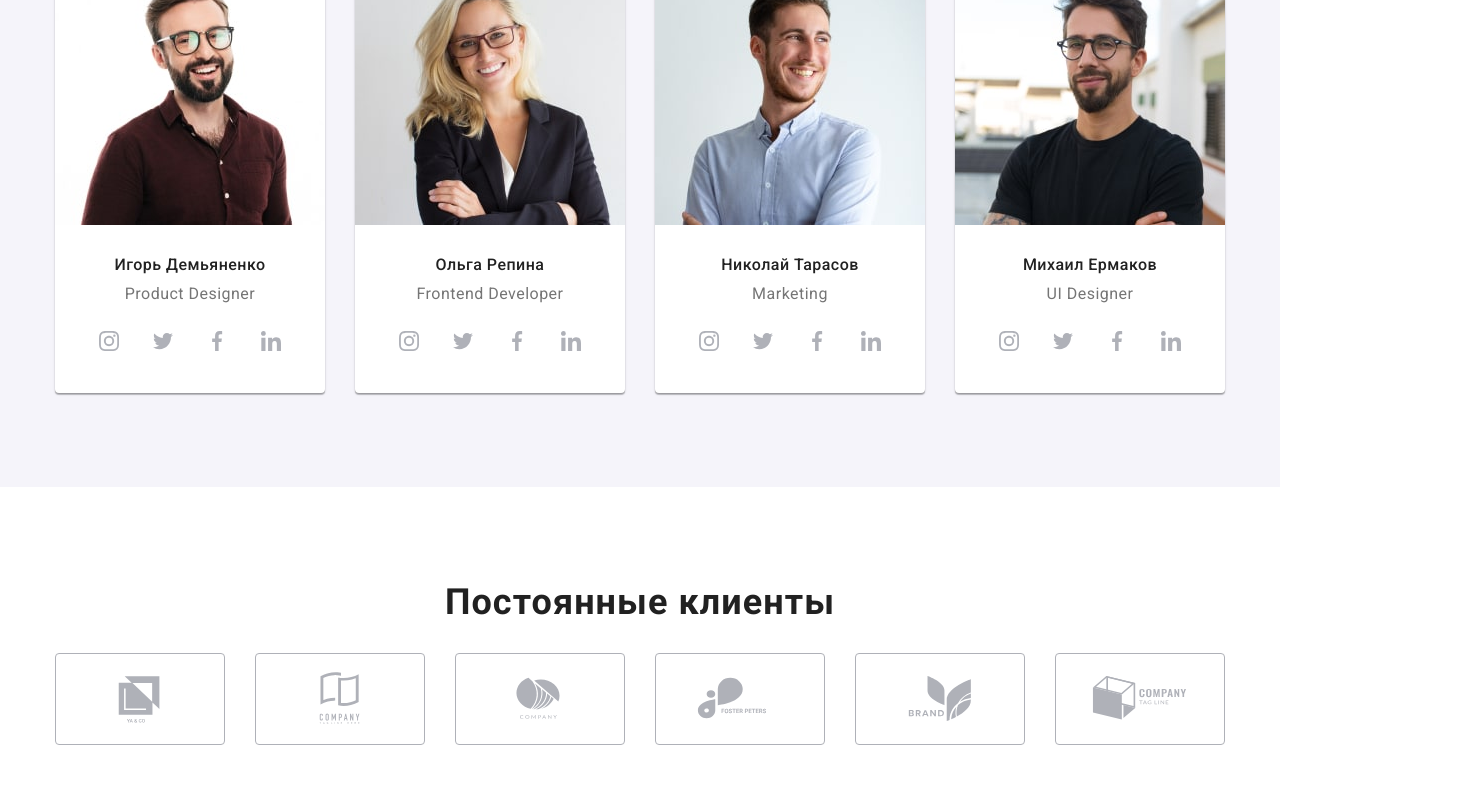
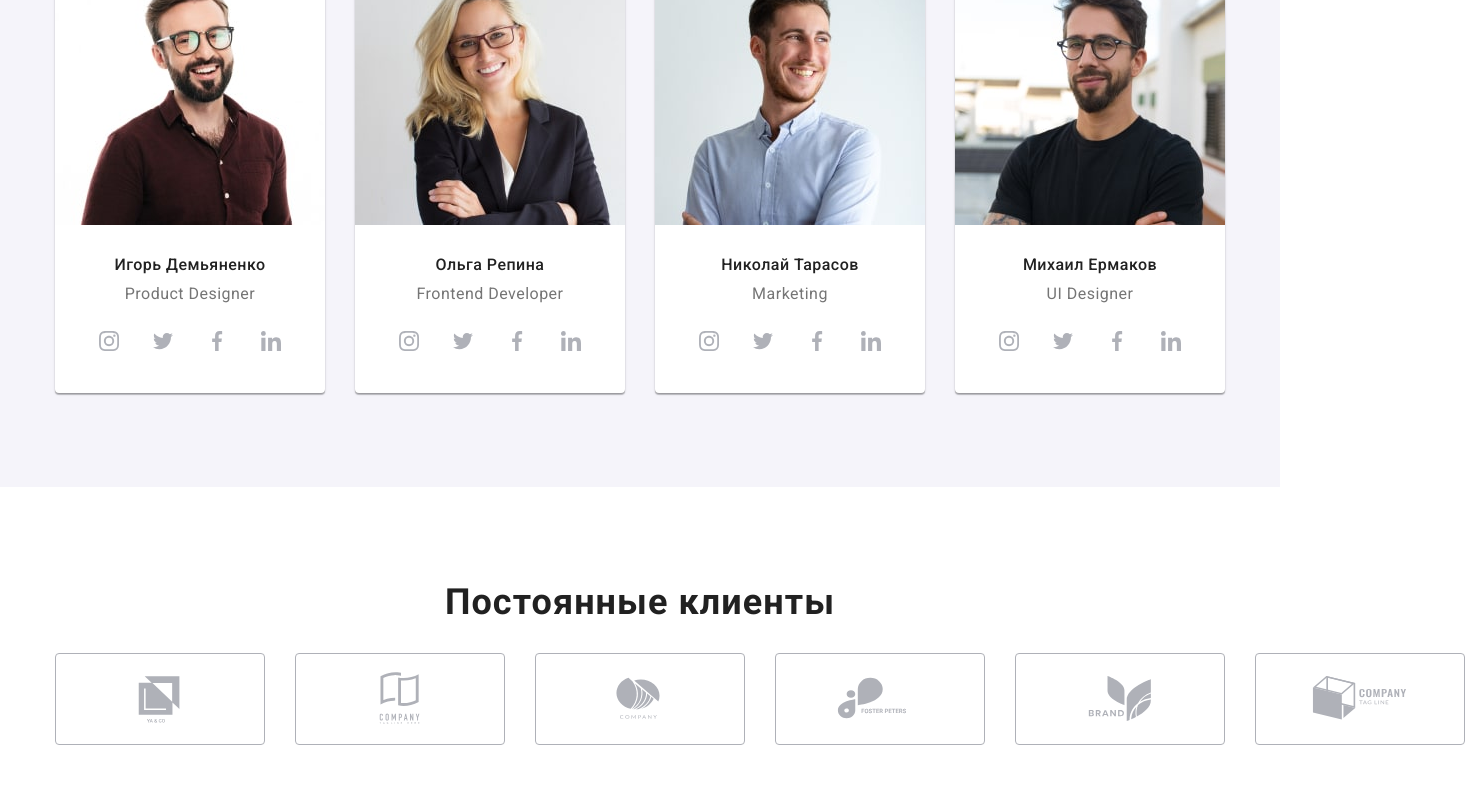
Before and after one commit to Shellma2011/goit-markup-hw-08, a plain HTML site: page index.html in a window 1280 px wide. Shown: the part 1613-2413 px from the top of the page, 1465 px wide, since content can reach past the window. Drawn offline with nearby package versions, Linux system fonts and the light colour scheme; files whose address does not match are found by name.

Commit message:
ДЗ#8 08.07.21 08:25

```diff
--- a/sass/layout/_regular-clients.scss
+++ b/sass/layout/_regular-clients.scss
@@ -24,13 +24,13 @@
     grid-template-columns: repeat(6, 1fr);
   }
 }
-// .regular-clients__item:not(:last-child) {
-//   margin-bottom: 30px;
+.regular-clients__item:not(:last-child) {
+  margin-bottom: 30px;
 
-//   @media screen and (min-width: 480px) {
-//     margin-bottom: 0px;
-//   }
-// }
+  @media screen and (min-width: 480px) {
+    margin-bottom: 0px;
+  }
+}
 
 .regular-clients__link {
   display: flex;
@@ -52,13 +52,13 @@
     cursor: pointer;
   }
 
-  @media screen and (min-width: 320px) {
-    width: 290px;
-  }
-  @media screen and (min-width: 768px) {
-    width: 226px;
-  }
-  @media screen and (min-width: 1200px) {
-    width: 170px;
-  }
+  // @media screen and (min-width: 320px) {
+  //   width: 290px;
+  // }
+  // @media screen and (min-width: 768px) {
+  //   width: 226px;
+  // }
+  // @media screen and (min-width: 1200px) {
+  //   width: 170px;
+  // }
 }
```
Also changed, not shown: CSS/main.css, CSS/main.min.css, 2 other files.
